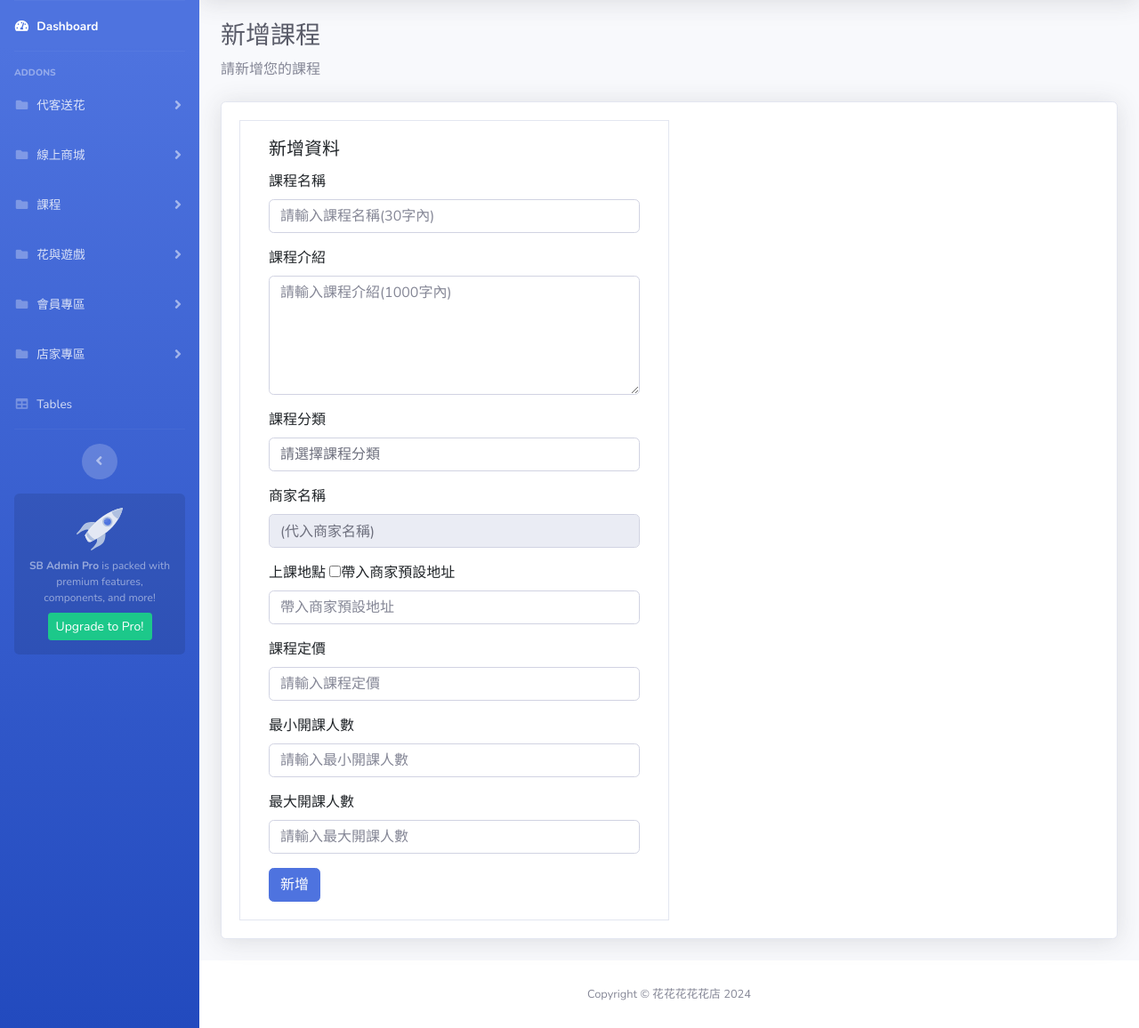
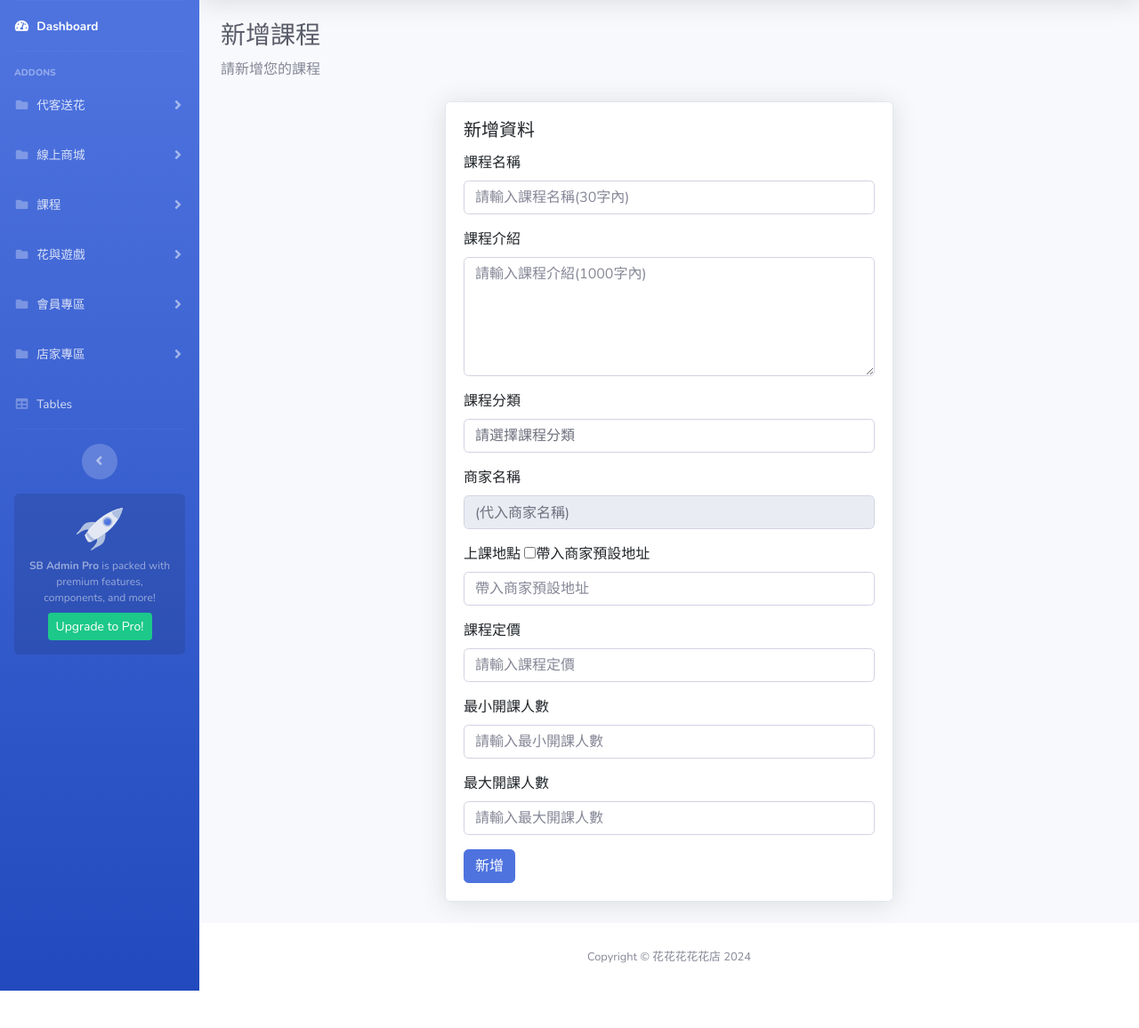
Before and after one commit to forget0224/floral_shop, a PHP site: page /pages/course/add.php in a window 1280 px wide. Shown: the part 70-1226 px from the top of the page at 89% size. After the commit the page ends 1184 px from the top, so only its background shows below. Run offline with PHP 8.4, Linux system fonts and the light colour scheme; data comes from the database, SQL or seed files in the repository.

Commit message:
調整新增課程

```diff
--- a/pages/course/add.php
+++ b/pages/course/add.php
@@ -30,16 +30,13 @@ $title = '新增課程';
 
                 <!-- Begin Page Content -->
                 <div class="container-fluid">
-
                     <!-- Page Heading -->
                     <h1 class="h3 mb-2 text-gray-800">新增課程</h1>
                     <p class="mb-4">請新增您的課程</p>
 
-                    <!-- DataTales Example -->
-                    <div class="card shadow mb-4">
-                        <div class="card-body">
-                            <!-- 新增卡片放這邊 -->
-                            <div class="col-6 border">
+                    <!-- 新增資料的卡片 -->
+                    <div class="card_container d-flex justify-content-center">
+                        <div class="card shadow mb-4 px-0 col-6">
                             <div class="card-body">
                                 <h5 class="card-title">新增資料</h5>
                                 <form name="form1" method="post" onsubmit="sendForm(event)">
@@ -92,12 +89,11 @@ $title = '新增課程';
                                             </div>
                                             <button type="submit" class="btn btn-primary">新增</button>
                                 </form>
-
-                                </div>
                             </div>
                         </div>
                     </div>
 
+                    <!-- </div> -->
                 </div>
                 <!-- /.container-fluid -->
 
```
Lines whose indentation alone changed are shown as unchanged.
